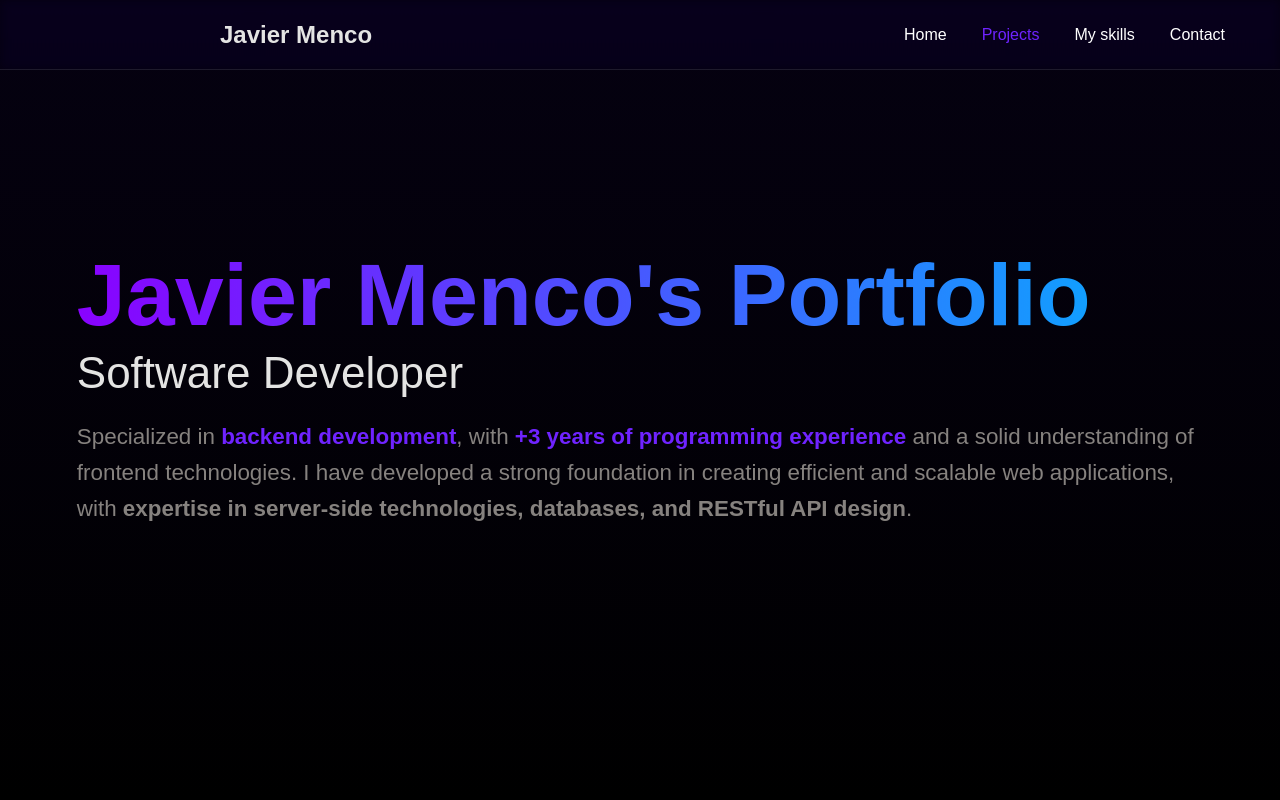
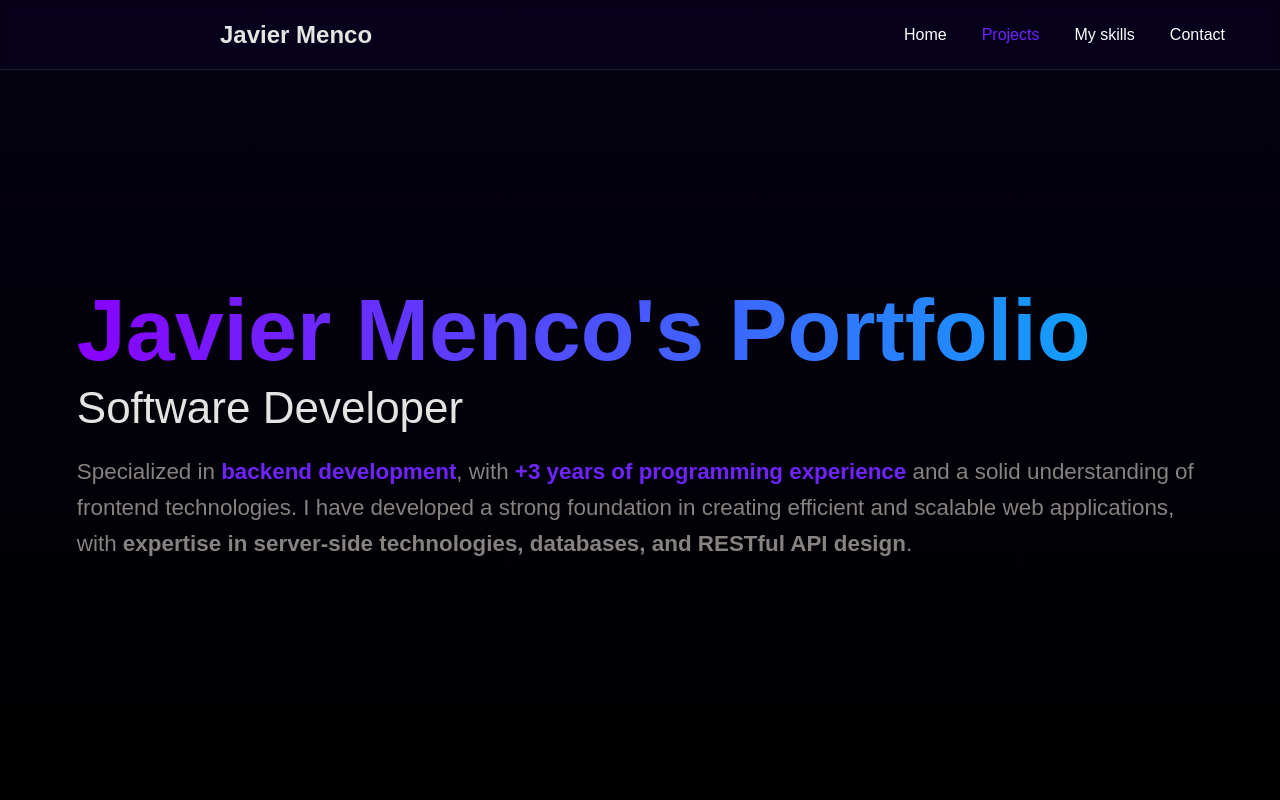
Before and after one commit to TrinitroToluen0/Portfolio, a React (Vite) app: page / in a window 1280 px wide. Shown: the top 800 px of the page. Built offline with nearby package versions, Linux system fonts and the light colour scheme; a web font is replaced by a local one.

Commit message:
Revert "Update App.css"
This reverts commit 6669d7d4d26497e80fd90f78e98342b04995211b.

```diff
--- a/src/App.css
+++ b/src/App.css
@@ -159,7 +159,7 @@ input:-webkit-autofill:active {
 }
 
 section:first-of-type {
-    padding-top: var(--header-height) + calc(var(--header-height) / 2);
+    padding-top: var(--header-height);
 }
 
 /* Estilos para pantallas pequeñas (teléfonos móviles) */
```
